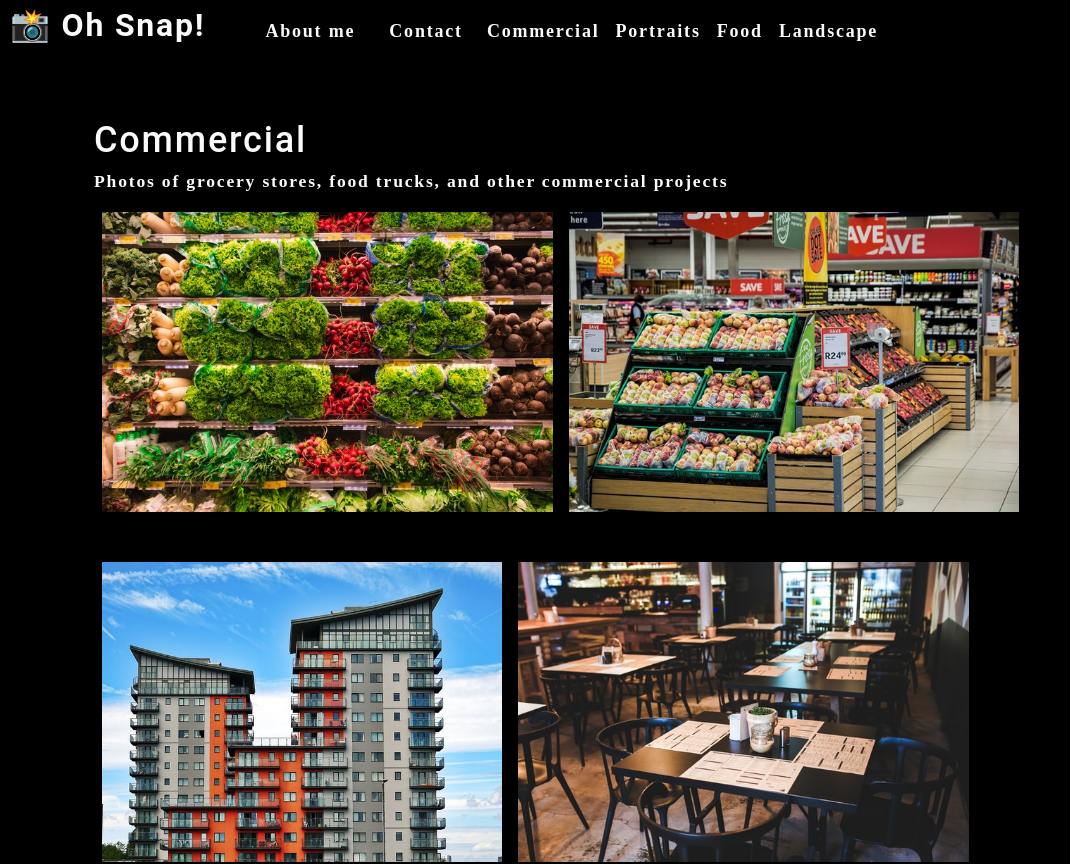
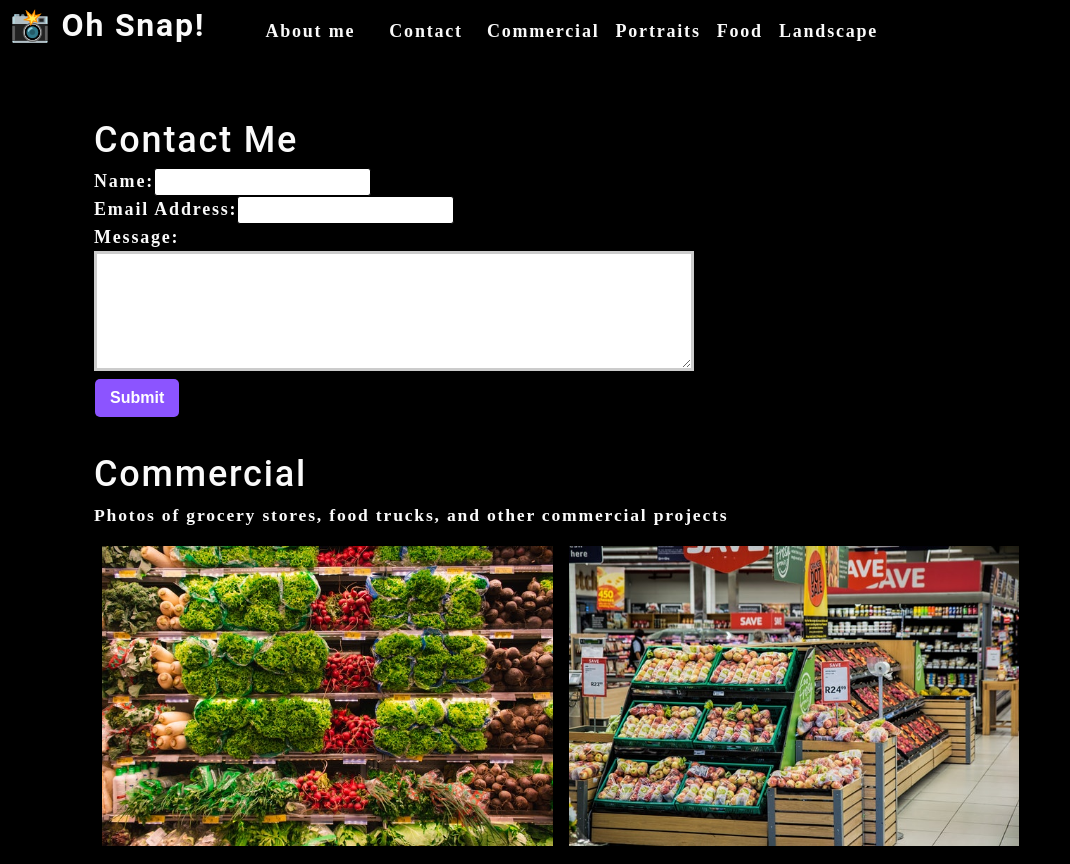
Before and after one commit to amiedawn/photo-port, a React (Create React App) app: page / in a window 1280 px wide. Shown: the top 864 px of the page, without its empty margins (0-1070 px from the left). Built offline with nearby package versions, Linux system fonts and the light colour scheme.

Commit message:
control state with controlled component

```diff
--- a/src/App.js
+++ b/src/App.js
@@ -2,6 +2,7 @@
 import Nav from "./components/Nav";
 import About from "./components/About";
 import Gallery from './components/Gallery';
+import ContactForm from './components/Contact';
 
 function App() {
   const [categories] = useState([
@@ -28,10 +29,9 @@
           currentCategory={currentCategory}
         ></Nav>
         <main>
-          <div>
-            <Gallery currentCategory={currentCategory}></Gallery>
-            <About></About>
-          </div>
+          <ContactForm></ContactForm>
+          <Gallery currentCategory={currentCategory}></Gallery>
+          <About></About>
         </main>
       </div>
     );
--- a/src/components/Contact/index.js
+++ b/src/components/Contact/index.js
@@ -1,24 +1,46 @@
-import React from 'react';
+import React, { useState } from 'react';
+// clear the input fields on the component loading
+
 
 function ContactForm() {
+  const [formState, setFormState] = useState({
+    name: "",
+    email: "",
+    message: "",
+  });
+  const { name, email, message } = formState;
+  function handleChange(e) {
+    setFormState({...formState, [e.target.name]: e.target.value })
+  }
+  console.log(formState);
+
+  function handleSubmit(e) {
+    e.preventDefault();
+    console.log(formState)
+  }
 
   return (
     <section>
-      <h1>Contact me</h1>
-      <form id="contact-form">
+      <h1>Contact Me</h1>
+      <form id="contact-form" onSubmit={handleSubmit}>
         <div>
           <label htmlFor="name">Name:</label>
-          <input type="text" name="name" />
+          <input
+            type="text"
+            defaultValue={name}
+            onChange={handleChange}
+            name="name"
+          />
         </div>
         <div>
           <label htmlFor="email">Email Address:</label>
-          <input type="email" name="email" />
+          <input type="email" defaultValue={email} name="email" onChange={handleChange}/>
         </div>
         <div>
           <label htmlFor="message">Message:</label>
-          <textarea name="message" rows="5" />
+          <textarea name="message" defaultValue={message} onChange={handleChange} rows="5" />
         </div>
-        <button type='submit'>Submit</button>
+        <button type="submit">Submit</button>
       </form>
     </section>
   );
```
